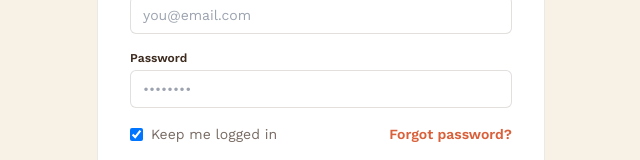
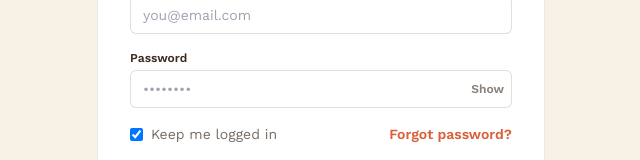
Before and after one commit to sunrisewoodcreations-sys/sunrise-wood-creations, a Next.js app: page /login in a window 1280 px wide. Shown: the part 334-494 px from the top of the page, without its empty margins (319-959 px from the left). Built offline with nearby package versions, Linux system fonts and the light colour scheme; no server answers.

Commit message:
Update page.tsx

```diff
--- a/src/app/login/page.tsx
+++ b/src/app/login/page.tsx
@@ -12,6 +12,7 @@ export default function LoginPage() {
   const [showContactModal, setShowContactModal] = useState(false);
   const [email, setEmail] = useState("");
   const [password, setPassword] = useState("");
+  const [showPassword, setShowPassword] = useState(false);
   const [error, setError] = useState("");
   const [resetSent, setResetSent] = useState(false);
   const [loading, setLoading] = useState(false);
@@ -21,10 +22,7 @@ export default function LoginPage() {
     setError("");
     setLoading(true);
 
-    const { data, error: signInError } = await supabase.auth.signInWithPassword({
-      email,
-      password
-    });
+    const { error: signInError } = await supabase.auth.signInWithPassword({ email, password });
 
     setLoading(false);
 
@@ -33,8 +31,6 @@ export default function LoginPage() {
       return;
     }
 
-    // Send everyone to a landing route that checks their role and forwards
-    // them on — customers to /account, the shop owner to /admin.
     router.push("/post-login");
     router.refresh();
   }
@@ -73,14 +69,23 @@ export default function LoginPage() {
               </div>
               <div>
                 <label className="block text-xs font-semibold text-walnut mb-1">Password</label>
+                <div className="relative">
                   <input
-                  type="password"
+                    type={showPassword ? "text" : "password"}
                     required
                     value={password}
                     onChange={e => setPassword(e.target.value)}
-                  className="w-full px-3 py-2 border border-walnut/15 rounded-md text-sm"
+                    className="w-full px-3 py-2 pr-16 border border-walnut/15 rounded-md text-sm"
                     placeholder="••••••••"
                   />
+                  <button
+                    type="button"
+                    onClick={() => setShowPassword(s => !s)}
+                    className="absolute right-2 top-1/2 -translate-y-1/2 text-xs font-semibold text-walnut/60 hover:text-walnut"
+                  >
+                    {showPassword ? "Hide" : "Show"}
+                  </button>
+                </div>
               </div>
 
               <div className="flex items-center justify-between text-sm">
@@ -88,11 +93,7 @@ export default function LoginPage() {
                   <input type="checkbox" defaultChecked className="w-auto" />
                   Keep me logged in
                 </label>
-                <button
-                  type="button"
-                  onClick={() => setMode("forgot")}
-                  className="text-ember font-semibold"
-                >
+                <button type="button" onClick={() => setMode("forgot")} className="text-ember font-semibold">
                   Forgot password?
                 </button>
               </div>
@@ -110,11 +111,7 @@ export default function LoginPage() {
 
             <p className="text-sm mt-4 text-walnut/70">
               Don&apos;t have an account?{" "}
-              <button
-                type="button"
-                onClick={() => setShowContactModal(true)}
-                className="text-ember font-semibold"
-              >
+              <button type="button" onClick={() => setShowContactModal(true)} className="text-ember font-semibold">
                 Create one
               </button>
             </p>
```
Lines whose indentation alone changed are shown as unchanged.
